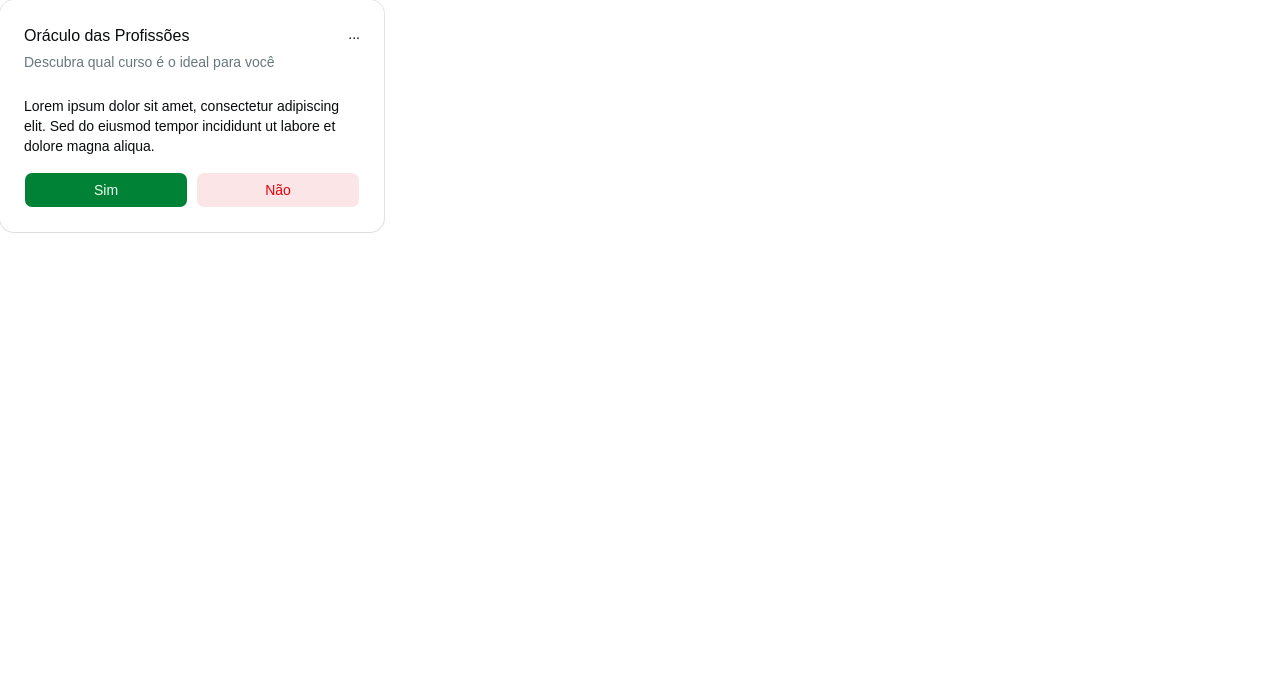
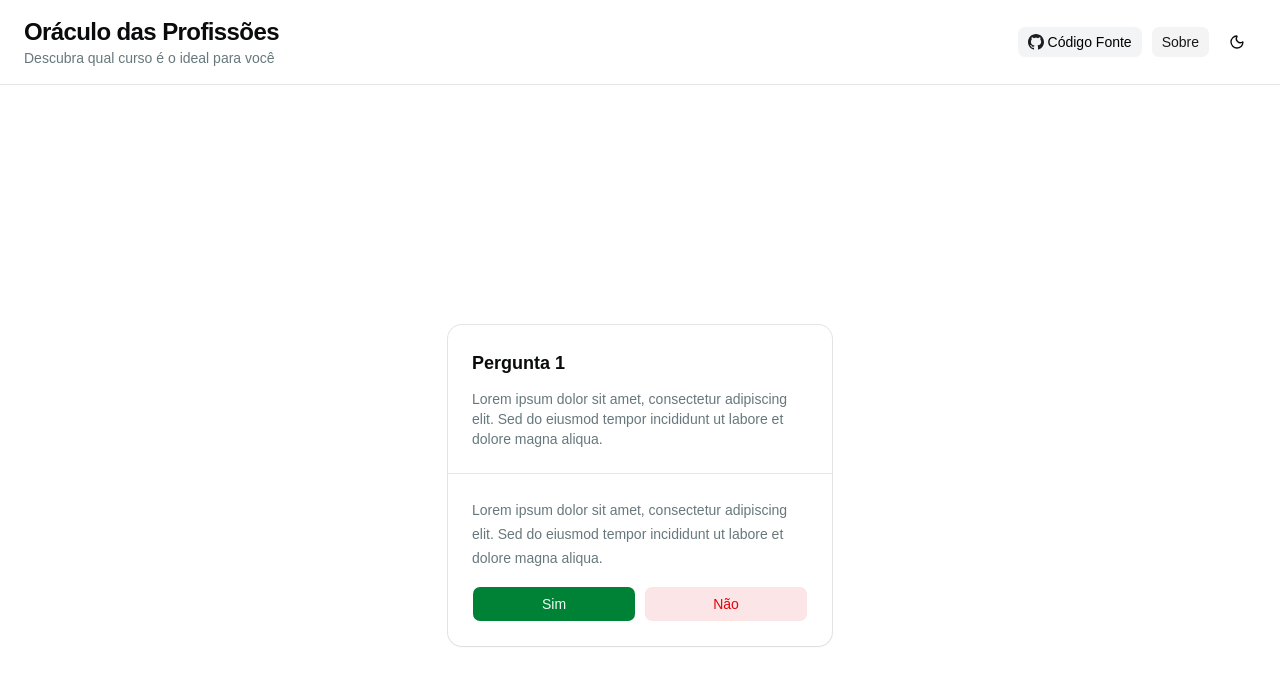
Before and after one commit to redriz/oraculo-profissoes, a React (Vite) app: page / in a window 1280 px wide. Shown: the top 686 px of the page. Built offline with nearby package versions, Linux system fonts and the light colour scheme.

Commit message:
feat: update App layout with header and integrate ToggleTheme component

```diff
--- a/src/App.tsx
+++ b/src/App.tsx
@@ -1,27 +1,74 @@
 import {
   Card,
-  CardAction,
   CardContent,
   CardDescription,
   CardHeader,
   CardTitle,
 } from "@/components/ui/card";
 import { Button } from "./components/ui/button";
+import { ToggleTheme } from "./components/ToggleTheme";
 
 function App() {
   return (
     <>
-      <div id="oraculo-app">
-        <Card className="w-full max-w-sm">
-          <CardHeader>
-            <CardTitle>Oráculo das Profissões</CardTitle>
-            <CardDescription>
+      <header className="w-full border-b border-border bg-card/80 shadow-sm shadow-muted/10 backdrop-blur-sm sticky top-0 z-10">
+        <div className="flex items-center justify-between gap-4 px-6 py-4 max-w-7xl mx-auto">
+          <div>
+            <h1 className="text-2xl font-semibold tracking-tight">
+              Oráculo das Profissões
+            </h1>
+            <p className="text-sm text-muted-foreground">
               Descubra qual curso é o ideal para você
+            </p>
+          </div>
+          <div className="flex gap-2">
+            <a href="https://github.com/redriz/oraculo-profissoes" target="_blank" rel="noopener noreferrer">
+              <Button
+                size="sm"
+                className="bg-gray-100 text-black hover:bg-gray-300"
+              >
+                <svg
+                  xmlns="http://www.w3.org/2000/svg"
+                  width="1024"
+                  height="1024"
+                  viewBox="0 0 1024 1024"
+                  fill="none"
+                >
+                  <path
+                    fill-rule="evenodd"
+                    clip-rule="evenodd"
+                    d="M8 0C3.58 0 0 3.58 0 8C0 11.54 2.29 14.53 5.47 15.59C5.87 15.66 6.02 15.42 6.02 15.21C6.02 15.02 6.01 14.39 6.01 13.72C4 14.09 3.48 13.23 3.32 12.78C3.23 12.55 2.84 11.84 2.5 11.65C2.22 11.5 1.82 11.13 2.49 11.12C3.12 11.11 3.57 11.7 3.72 11.94C4.44 13.15 5.59 12.81 6.05 12.6C6.12 12.08 6.33 11.73 6.56 11.53C4.78 11.33 2.92 10.64 2.92 7.58C2.92 6.71 3.23 5.99 3.74 5.43C3.66 5.23 3.38 4.41 3.82 3.31C3.82 3.31 4.49 3.1 6.02 4.13C6.66 3.95 7.34 3.86 8.02 3.86C8.7 3.86 9.38 3.95 10.02 4.13C11.55 3.09 12.22 3.31 12.22 3.31C12.66 4.41 12.38 5.23 12.3 5.43C12.81 5.99 13.12 6.7 13.12 7.58C13.12 10.65 11.25 11.33 9.47 11.53C9.76 11.78 10.01 12.26 10.01 13.01C10.01 14.08 10 14.94 10 15.21C10 15.42 10.15 15.67 10.55 15.59C13.71 14.53 16 11.53 16 8C16 3.58 12.42 0 8 0Z"
+                    transform="scale(64)"
+                    fill="#1B1F23"
+                  />
+                </svg>
+                Código Fonte
+              </Button>
+            </a>
+            <Button size="sm" variant="secondary">
+              Sobre
+            </Button>
+            <ToggleTheme />
+          </div>
+        </div>
+      </header>
+      <div
+        id="oraculo-app"
+        className="min-h-screen bg-background text-foreground flex items-center justify-center p-6"
+      >
+        <div className="w-full max-w-sm">
+          <Card className="w-full">
+            <CardHeader className="space-y-2 pb-4 border-b border-border">
+              <CardTitle className="text-lg font-semibold">
+                Pergunta 1
+              </CardTitle>
+              <CardDescription className="text-sm text-muted-foreground">
+                Lorem ipsum dolor sit amet, consectetur adipiscing elit. Sed do
+                eiusmod tempor incididunt ut labore et dolore magna aliqua.
               </CardDescription>
-            <CardAction>...</CardAction>
             </CardHeader>
             <CardContent>
-            <p className="mb-4">
+              <p className="mb-4 text-sm leading-6 text-muted-foreground">
                 Lorem ipsum dolor sit amet, consectetur adipiscing elit. Sed do
                 eiusmod tempor incididunt ut labore et dolore magna aliqua.
               </p>
@@ -34,6 +81,7 @@ function App() {
             </CardContent>
           </Card>
         </div>
+      </div>
     </>
   );
 }
--- /dev/null
+++ b/src/components/ToggleTheme.tsx
@@ -0,0 +1,48 @@
+import { Button } from "@/components/ui/button";
+import { Moon, Sun } from "lucide-react";
+import { useEffect, useState } from "react";
+
+export function ToggleTheme() {
+    const [isDark, setIsDark] = useState(false);
+
+    useEffect(() => {
+        const saved = localStorage.getItem("theme");
+        const prefersDark = window.matchMedia("(prefers-color-scheme: dark)").matches;
+        const shouldBeDark = saved ? saved === "dark" : prefersDark;
+
+        setIsDark(shouldBeDark);
+        applyTheme(shouldBeDark);
+    }, []);
+
+    const applyTheme = (dark: boolean) => {
+        if (dark) {
+            document.documentElement.classList.add("dark");
+        } else {
+            document.documentElement.classList.remove("dark");
+        }
+    };
+
+    const toggleTheme = () => {
+        const newDark = !isDark;
+        setIsDark(newDark);
+        localStorage.setItem("theme", newDark ? "dark" : "light");
+        applyTheme(newDark);
+    };
+
+    return (
+        <Button
+            variant="ghost"
+            size="sm"
+            onClick={toggleTheme}
+            aria-label="Toggle theme"
+        >
+            {isDark ? (
+                <Sun className="h-4 w-4" />
+            ) : (
+                <Moon className="h-4 w-4" />
+            )}
+        </Button>
+    );
+}
+
+export default ToggleTheme;
--- /dev/null
+++ b/src/components/ui/spinner.tsx
@@ -0,0 +1,10 @@
+import { cn } from "@/lib/utils"
+import { Loader2Icon } from "lucide-react"
+
+function Spinner({ className, ...props }: React.ComponentProps<"svg">) {
+  return (
+    <Loader2Icon role="status" aria-label="Loading" className={cn("size-4 animate-spin", className)} {...props} />
+  )
+}
+
+export { Spinner }
--- a/src/index.css
+++ b/src/index.css
@@ -7,7 +7,7 @@
 
 @theme inline {
   --font-heading: var(--font-sans);
-    --font-sans: 'Inter Variable', sans-serif;
+  --font-sans: "Inter Variable", sans-serif;
   --color-sidebar-ring: var(--sidebar-ring);
   --color-sidebar-border: var(--sidebar-border);
   --color-sidebar-accent-foreground: var(--sidebar-accent-foreground);
```
Lines whose indentation alone changed are shown as unchanged.
